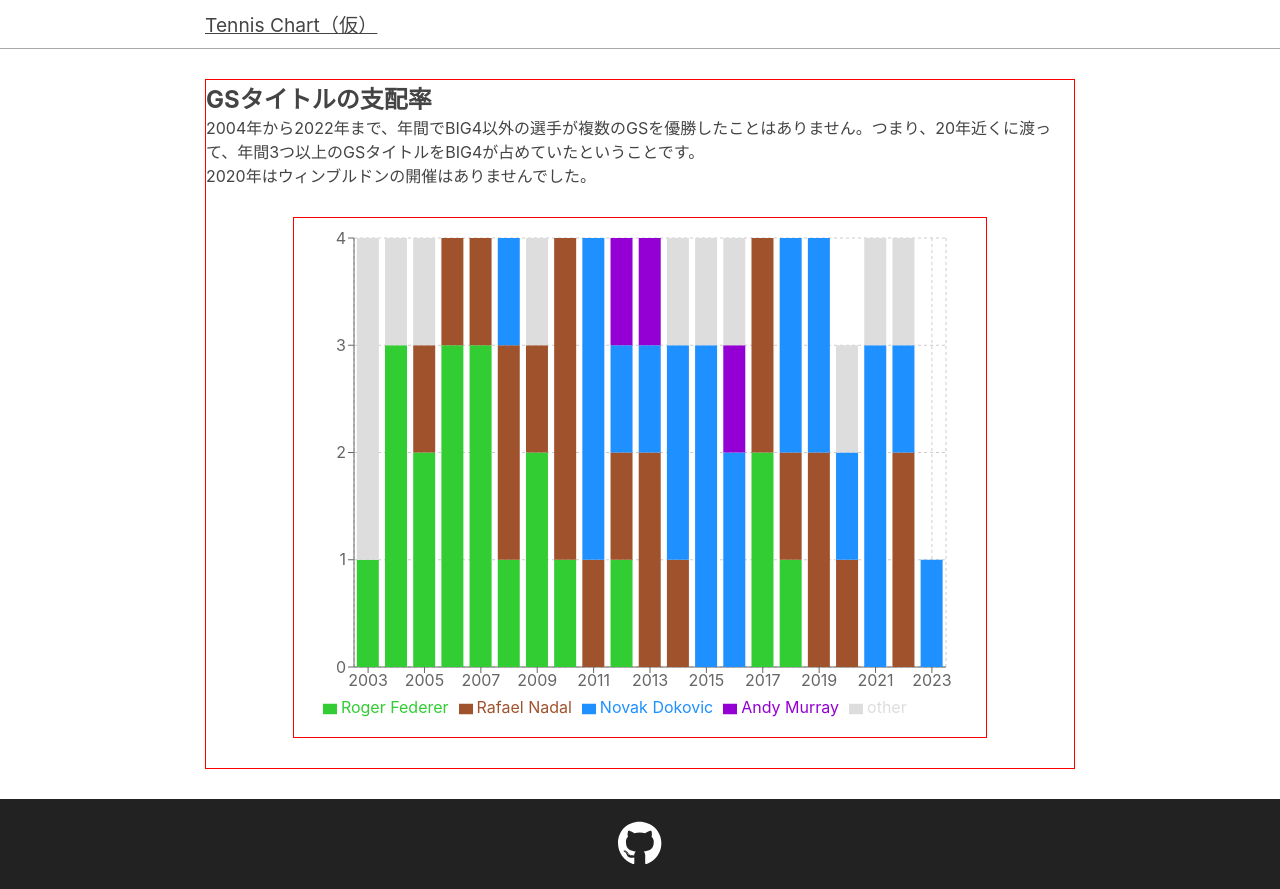
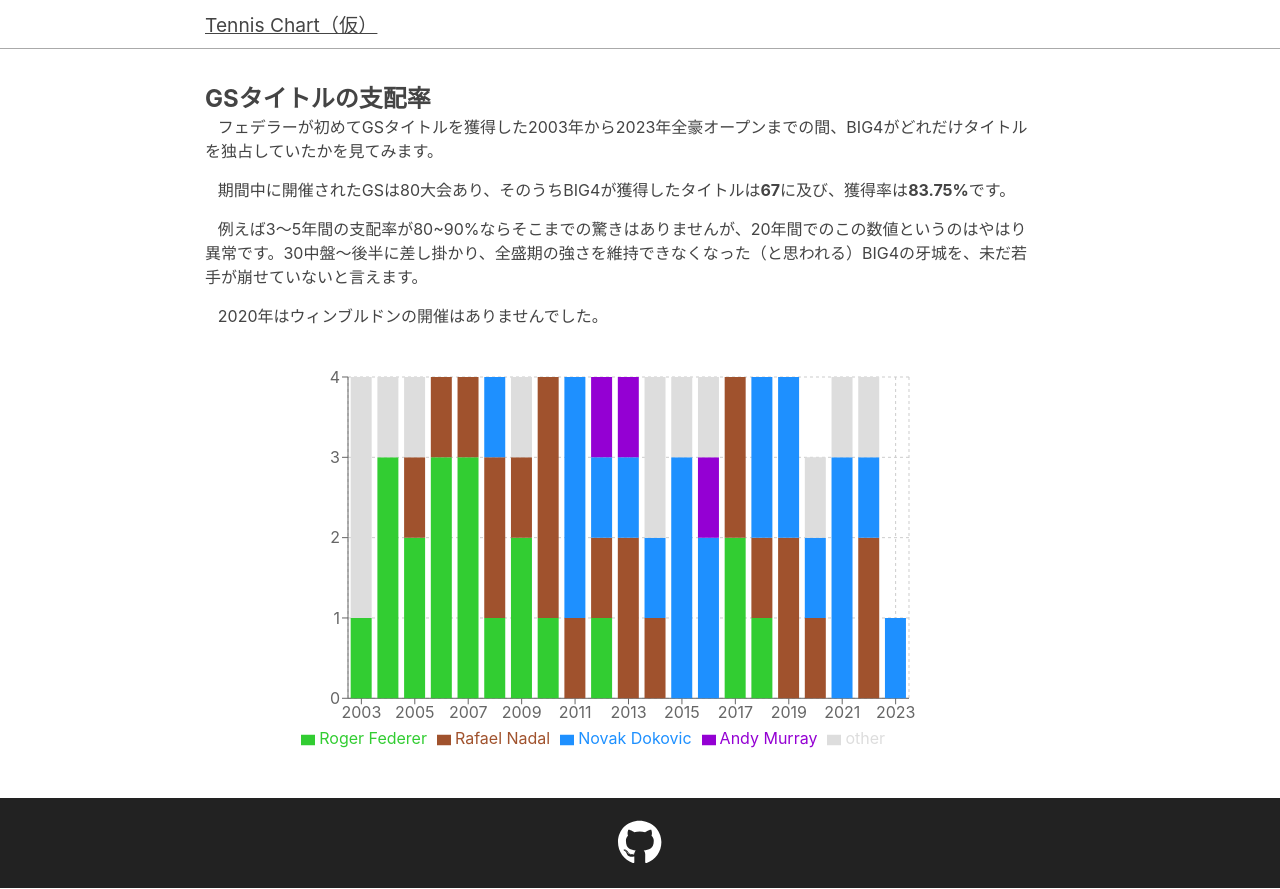
Before and after one commit to kento-yoshidu/TennisChart, a Next.js app: page /page1 in a window 1280 px wide. Built offline with nearby package versions, Linux system fonts and the light colour scheme.

Commit message:
⚡ チャート部分をコンポーネントとして分離

```diff
--- a/components/charts.tsx
+++ b/components/charts.tsx
@@ -1,27 +1,16 @@
-import React, { useState } from 'react'
-import { useQuery } from 'react-query'
+import React from 'react'
 import { BarChart, Bar, XAxis, YAxis, CartesianGrid, Tooltip, Legend, ResponsiveContainer } from 'recharts'
 
 import styles from "../styles/chart.module.css"
 
-const fetchData = async () => {
-  const res = await fetch("/api/api1")
-  return res.json()
-}
+import type { DataType1 } from '../data/data'
 
-const Chart = () => {
-  const data1 = useQuery("data1", fetchData)
-
+const Chart = ({ data }: { data: DataType1[] }) => {
   return (
-    <>
-      <section className={styles.wrapper}>
-        {data1.isLoading
-          ? (
-            <div>loading..</div>
-          ) : (
-            <ResponsiveContainer aspect={4.0/3.0}>
+    <div className={styles.wrapper}>
+      <ResponsiveContainer aspect={4.5/2.8}>
         <BarChart
-                data={data1.data.data1}
+          data={data}
           margin={{
             top: 20,
             right: 40,
@@ -45,39 +34,8 @@
           <Bar dataKey="other" stackId="a" fill="#dddddd" />
         </BarChart>
       </ResponsiveContainer>
-          )}
-      </section>
-
-      {/*
-      <section className={styles.wrapper}>
-        <h2>GS、MSの支配率</h2>
-
-        <ResponsiveContainer width="60%" aspect={4.0/3.0}>
-          <BarChart
-            data={data2.data.data2}
-            margin={{
-              top: 20,
-              right: 30,
-              left: 20,
-              bottom: 5,
-            }}
-          >
-            <CartesianGrid strokeDasharray="3 3" />
-            <XAxis dataKey="name" />
-            <YAxis />
-            <Tooltip />
-            <Legend />
-            <Bar dataKey="Roger Federer" stackId="a" fill="#32cd32" />
-            <Bar dataKey="Rafael Nadal" stackId="a" fill="#a0522d" />
-            <Bar dataKey="Novak Dokovic" stackId="a" fill="#1e90ff" />
-            <Bar dataKey="Andy Murray" stackId="a" fill="#9400d3" />
-            <Bar dataKey="other" stackId="a" fill="#dddddd" />
-          </BarChart>
-        </ResponsiveContainer>
-      </section>
-          */}
-    </>
-  );
+    </div>
+  )
 }
 
 export default Chart
--- a/data/data.ts
+++ b/data/data.ts
@@ -1,4 +1,13 @@
-export const data1 = [
+export type DataType1 = {
+  year: string,
+  "Roger Federer"?: number
+  "Rafael Nadal"?: number
+  "Novak Dokovic"?: number
+  "Andy Murray"?: number
+  "other"?: number
+}
+
+export const data1: DataType1[] = [
   {
     year: "2003",
     "Roger Federer": 1,
@@ -63,8 +72,8 @@
   {
     year: "2014",
     "Rafael Nadal": 1,
-    "Novak Dokovic": 2,
-    "other": 1
+    "Novak Dokovic": 1,
+    "other": 2
   },
   {
     year: "2015",
@@ -116,9 +125,9 @@
   },
 ]
 
-export const data2 = [
+export const data2: DataType1[] = [
   {
-    name: '2003',
+    year: '2003',
     "Roger Federer": 2,
     "Rafael Nadal": 0,
     "Novak Dokovic": 0,
@@ -126,7 +135,7 @@
     "other": 12
   },
   {
-    name: '2004',
+    year: '2004',
     "Roger Federer": 6,
     "Rafael Nadal": 0,
     "Novak Dokovic": 0,
@@ -134,7 +143,7 @@
     "other": 8
   },
   {
-    name: '2005',
+    year: '2005',
     "Roger Federer": 6,
     "Rafael Nadal": 5,
     "Novak Dokovic": 0,
@@ -142,7 +151,7 @@
     "other": 3
   },
   {
-    name: '2006',
+    year: '2006',
     "Roger Federer": 8,
     "Rafael Nadal": 3,
     "Novak Dokovic": 0,
@@ -150,7 +159,7 @@
     "other": 3
   },
   {
-    name: '2007',
+    year: '2007',
     "Roger Federer": 6,
     "Rafael Nadal": 4,
     "Novak Dokovic": 2,
@@ -158,7 +167,7 @@
     "other": 2
   },
   {
-    name: '2008',
+    year: '2008',
     "Roger Federer": 1,
     "Rafael Nadal": 5,
     "Novak Dokovic": 4,
@@ -166,7 +175,7 @@
     "other": 2
   },
   {
-    name: '2009',
+    year: '2009',
     "Roger Federer": 4,
     "Rafael Nadal": 4,
     "Novak Dokovic": 1,
@@ -174,7 +183,7 @@
     "other": 3
   },
   {
-    name: '2010',
+    year: '2010',
     "Roger Federer": 3,
     "Rafael Nadal": 6,
     "Novak Dokovic": 0,
@@ -182,7 +191,7 @@
     "other": 3
   },
   {
-    name: '2011',
+    year: '2011',
     "Roger Federer": 1,
     "Rafael Nadal": 2,
     "Novak Dokovic": 8,
@@ -190,7 +199,7 @@
     "other": 1
   },
   {
-    name: '2012',
+    year: '2012',
     "Roger Federer": 4,
     "Rafael Nadal": 3,
     "Novak Dokovic": 5,
@@ -198,7 +207,7 @@
     "other": 1
   },
   {
-    name: '2013',
+    year: '2013',
     "Roger Federer": 0,
     "Rafael Nadal": 6,
     "Novak Dokovic": 5,
@@ -206,7 +215,7 @@
     "other": 1
   },
   {
-    name: '2014',
+    year: '2014',
     "Roger Federer": 2,
     "Rafael Nadal": 2,
     "Novak Dokovic": 6,
@@ -214,7 +223,7 @@
     "other": 4
   },
   {
-    name: '2015',
+    year: '2015',
     "Roger Federer": 1,
     "Rafael Nadal": 0,
     "Novak Dokovic": 10,
@@ -222,7 +231,7 @@
     "other": 1
   },
   {
-    name: '2016',
+    year: '2016',
     "Roger Federer": 0,
     "Rafael Nadal": 1,
     "Novak Dokovic": 6,
@@ -230,46 +239,46 @@
     "other": 3
   },
   {
-    name: '2017',
+    year: '2017',
     "Roger Federer": 5,
     "Rafael Nadal": 4,
     "Novak Dokovic": 0,
     "other": 5
   },
   {
-    name: '2018',
+    year: '2018',
     "Roger Federer": 1,
     "Rafael Nadal": 4,
     "Novak Dokovic": 4,
     "other": 5
   },
   {
-    name: '2019',
+    year: '2019',
     "Roger Federer": 1,
     "Rafael Nadal": 4,
     "Novak Dokovic": 4,
     "other": 5
   },
   {
-    name: '2020',
+    year: '2020',
     "Rafael Nadal": 1,
     "Novak Dokovic": 3,
     "other": 9
   },
   {
-    name: '2021',
+    year: '2021',
     "Rafael Nadal": 1,
     "Novak Dokovic": 4,
     "other": 9
   },
   {
-    name: '2022',
+    year: '2022',
     "Rafael Nadal": 2,
     "Novak Dokovic": 3,
     "other": 9
   },
   {
-    name: '2023',
+    year: '2023',
     "Novak Dokovic": 1,
     "other": 13
   },
--- a/pages/api/api2.ts
+++ b/pages/api/api2.ts
@@ -9,7 +9,7 @@
   try {
     setTimeout(() => {
       res.status(200).json({ data2 })
-    }, 8000)
+    }, 1000)
   } catch(e) {
     res.status(500)
   }
--- a/pages/page1/index.tsx
+++ b/pages/page1/index.tsx
@@ -1,18 +1,44 @@
+import { useQuery } from "react-query"
+
 import Chart from "../../components/charts"
 import Layout from "../../components/layout"
 
-const Page1 = () => (
+import styles from "../../styles/styles.module.css"
+
+const Page1 = () => {
+  const fetchData = async () => {
+    const res = await fetch("/api/api1")
+    return res.json()
+  }
+
+  const { data, isLoading } = useQuery("data1", fetchData)
+
+  return (
     <>
       <Layout>
+        <main className={styles.main}>
           <h2>GSタイトルの支配率</h2>
 
-      <p>2004年から2022年まで、年間でBIG4以外の選手が複数のGSを優勝したことはありません。つまり、20年近くに渡って、年間3つ以上のGSタイトルをBIG4が占めていたということです。</p>
+          <p>フェデラーが初めてGSタイトルを獲得した2003年から2023年全豪オープンまでの間、BIG4がどれだけタイトルを独占していたかを見てみます。</p>
+
+
+          <p>期間中に開催されたGSは80大会あり、そのうちBIG4が獲得したタイトルは<strong>67</strong>に及び、獲得率は<strong>83.75%</strong>です。</p>
+
+          <p>例えば3～5年間の支配率が80~90%ならそこまでの驚きはありませんが、20年間でのこの数値というのはやはり異常です。30中盤～後半に差し掛かり、全盛期の強さを維持できなくなった（と思われる）BIG4の牙城を、未だ若手が崩せていないと言えます。</p>
 
           <p>2020年はウィンブルドンの開催はありませんでした。</p>
 
-      <Chart />
+          {/*<p>2004年から2022年まで、年間でBIG4以外の選手が複数のGSを優勝したことはありません。つまり、20年近くに渡って、年間3つ以上のGSタイトルをBIG4が占めていたということです。</p>*/}
+          {isLoading
+            ? (
+              <p>Loading...</p>
+            ) : (
+              <Chart data={data.data1}/>
+            )}
+        </main>
       </Layout>
     </>
   )
+}
 
 export default Page1
--- a/styles/chart.module.css
+++ b/styles/chart.module.css
@@ -4,7 +4,6 @@
   display: flex;
   flex-direction: column;
   align-items: center;
-  border: 1px solid red;
   padding: 0;
 }
 
--- a/styles/container.module.css
+++ b/styles/container.module.css
@@ -1,11 +1,10 @@
 .container {
-  border: 1px solid red;
   max-width: var(--max-width);
   margin: 30px auto;
 }
 
 @media (width < 768px) {
   .container {
-    width: 95%;
+    width: 90%;
   }
 }
--- a/styles/header.module.css
+++ b/styles/header.module.css
@@ -4,6 +4,7 @@
 }
 
 .inner {
+  width: 90%;
   max-width: var(--max-width);
   margin: 0 auto;
 }
--- /dev/null
+++ b/styles/styles.module.css
@@ -0,0 +1,8 @@
+.main {
+  width: 95%;
+}
+
+.main p {
+  margin-bottom: 15px;
+  text-indent: 0.8rem;
+}
```
Also changed, not shown: pages/index.tsx (+18 -4 lines), pages/page2/index.tsx (added, +32 -0 lines), 1 other file (tests, documents, lock files or other folders). Lines whose indentation alone changed are shown as unchanged.
